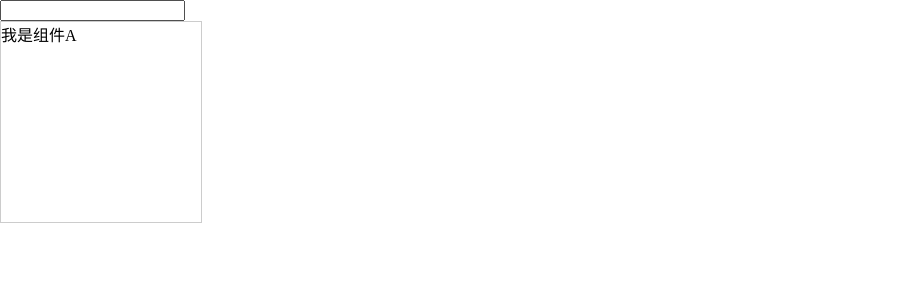
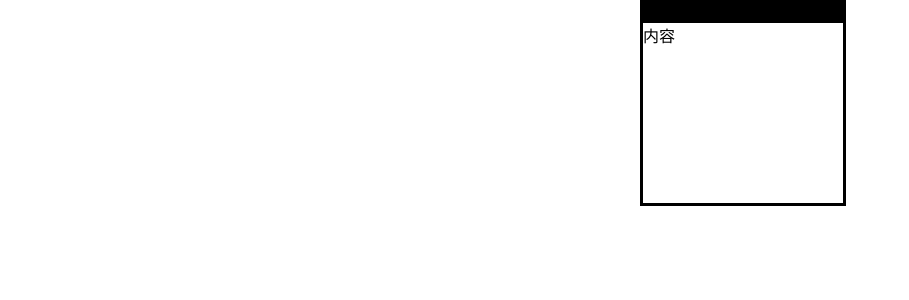
Before and after one commit to celinezhang1024/AllAboutVue, a Vue app in the folder Vue3/vite-project/: page / in a window 1280 px wide. Shown: the top 300 px of the page, without its empty margins (0-909 px from the left). Built offline with nearby package versions, Linux system fonts and the light colour scheme.

Commit message:
函数式 自定义指令

```diff
--- a/Vue3/vite-project/src/App.vue
+++ b/Vue3/vite-project/src/App.vue
@@ -32,7 +32,8 @@
     <!-- <Tsx /> -->
     <!-- <VModel/> -->
     <!-- <Directive/> -->
-    <Directive2/>
+    <!-- <Directive2/> -->
+    <Directive3/>
   </div>
 </template>
 
@@ -59,6 +60,7 @@
   import VModel from './components/Advanced/VModel/Index.vue'
   import Directive from './components/Advanced/Directive/Index.vue'
   import Directive2 from './components/Advanced/Directive/Index2.vue'
+  import Directive3 from './components/Advanced/Directive/Index3.vue'
 
   const API = defineAsyncComponent(()=> import("./components/Advanced/API/Index.vue"))
 
--- /dev/null
+++ b/Vue3/vite-project/src/components/Advanced/Directive/Index3.vue
@@ -0,0 +1,42 @@
+<template>
+  <div v-move class="box">
+    <div class="header"></div>
+    <div>内容</div>
+  </div>
+</template>
+
+<script setup lang='ts'>
+import {ref,Directive,DirectiveBinding} from 'vue';
+// 函数式指令，简单
+const vMove:Directive<any,void>=(el:HTMLElement,bingding:DirectiveBinding)=>{
+  let moveElement:HTMLDivElement = el.firstElementChild as HTMLDivElement
+  console.log(moveElement)
+  const mouseDown = (e:MouseEvent)=>{
+    let X = e.clientX - el.offsetLeft;
+    let Y = e.clientY - el.offsetTop;
+    const move = (e:MouseEvent)=>{
+      console.log(e);
+      el.style.left = e.clientX- X + 'px'
+      el.style.top = e.clientY- Y + 'px'
+    }
+    document.addEventListener('mousemove',move)
+    document.addEventListener('mouseup',()=>{
+      document.removeEventListener('mousemove',move)
+    })
+  }
+  moveElement.addEventListener('mousedown',mouseDown)
+}
+
+</script>
+
+<style lang="less">
+.box{
+  position:fixed;
+  left:50%;
+  right: 50px;
+  border:3px solid black;width:200px;height:200px;
+  .header{
+    height: 20px;background: black;title:#fff;
+  }
+}
+</style>
```
